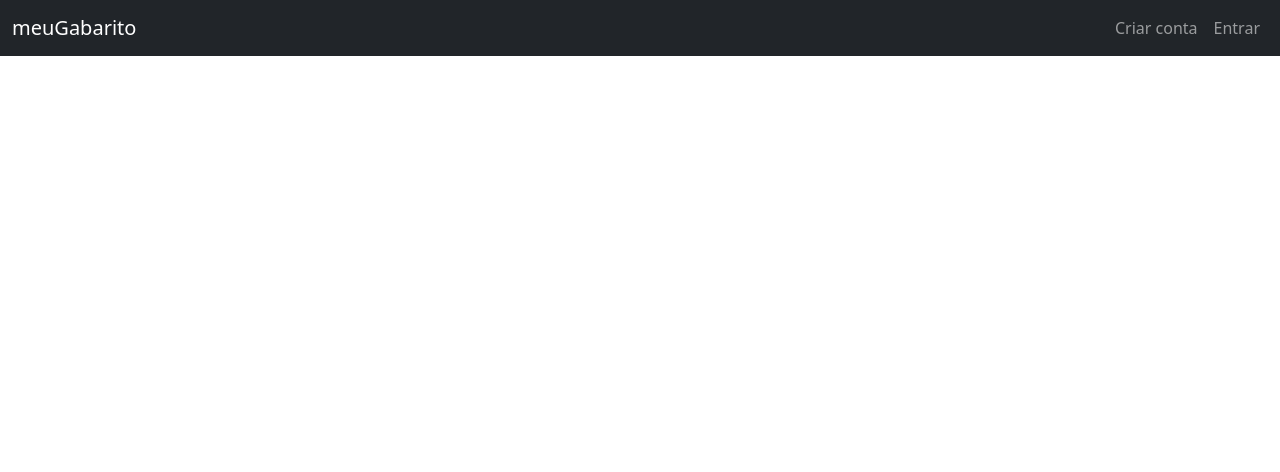
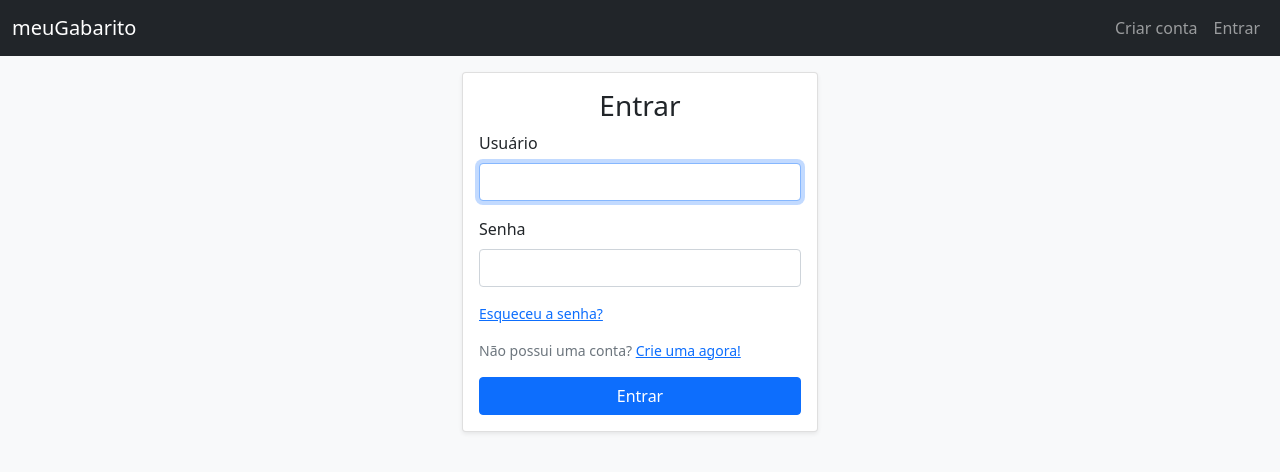
Before and after one commit to br-adriel/meuGabarito, a Django app: page /accounts/login/ in a window 1280 px wide. Shown: the top 472 px of the page. Run offline with Django 3.2, Linux system fonts and the light colour scheme; some libraries are stand-ins or nearby versions; some web fonts are replaced.

Commit message:
Implementação do login #1

```diff
--- a/accounts/templates/registration/login.html
+++ b/accounts/templates/registration/login.html
@@ -1,3 +1,24 @@
 {% extends 'base.html' %}
 
 {% block title %}Entrar{% endblock %}
+
+{% block content %}
+<div class="col col-md-6 col-lg-4 py-3">
+    <div class="card shadow-sm">
+        <div class="card-body">
+            <h3 class="card-title text-center">Entrar</h3>
+            <form method="post">
+                {% csrf_token %}
+
+                {%include 'form_render.html' %}
+
+                <p class="form-text"><a href="#">Esqueceu a senha?</a></p>
+                <p class="form-text">Não possui uma conta? <a href="#">Crie uma agora!</a></p>
+
+                <button class="btn btn-primary w-100" type="submit">Entrar</button>
+            </form>
+
+        </div>
+    </div>
+</div>
+{% endblock %}
--- a/meuGabarito/settings.py
+++ b/meuGabarito/settings.py
@@ -39,6 +39,7 @@ INSTALLED_APPS = [
     'django.contrib.messages',
     'django.contrib.staticfiles',
     'accounts.apps.AccountsConfig',
+    'widget_tweaks',
 ]
 
 MIDDLEWARE = [
--- a/templates/base.html
+++ b/templates/base.html
@@ -18,7 +18,7 @@
 
     <title>{% block title %}{% endblock %} | meuGabarito</title>
   </head>
-  <body>
+  <body class="bg-light">
     <nav class="navbar navbar-expand-lg navbar-dark bg-dark">
         <div class="container-fluid">
             <a class="navbar-brand mb-0 h1" id="logo" href="#">meuGabarito</a>
@@ -45,7 +45,9 @@
     </nav>
     <main>
         <div class="container">
-            {% block content %}{% endblock %}
+            <div class="row justify-content-center">
+                {% block content %}{% endblock %}
+            </div>
         </div>
     </main>
     <!-- Popper and Bootstrap JS -->
--- /dev/null
+++ b/templates/form_render.html
@@ -0,0 +1,27 @@
+{% load widget_tweaks %}
+
+{% if form.non_field_errors %}
+<div class="alert alert-warning text-center">
+    {% for error in form.non_field_errors %}
+    <span> {{error}} </span><br>
+    {% endfor %}
+</div>
+{% endif %}
+
+{% for field in form %}
+<div class="mb-3">
+    <label for="{{ field.id_for_label }}" class="form-label">{{ field.label }}</label>
+
+    {% render_field field class+="form-control" %}
+
+    {% if field.errors %}
+        {% for error in field.errors %}
+        <div class="form-text text-danger">{{ error }}</div>
+        {% endfor %}
+    {% endif %}
+
+    {% if field.help_text %}
+    <div class="form-text">{{ field.help_text }}</div>
+    {% endif %}
+</div>
+{% endfor %}
```
